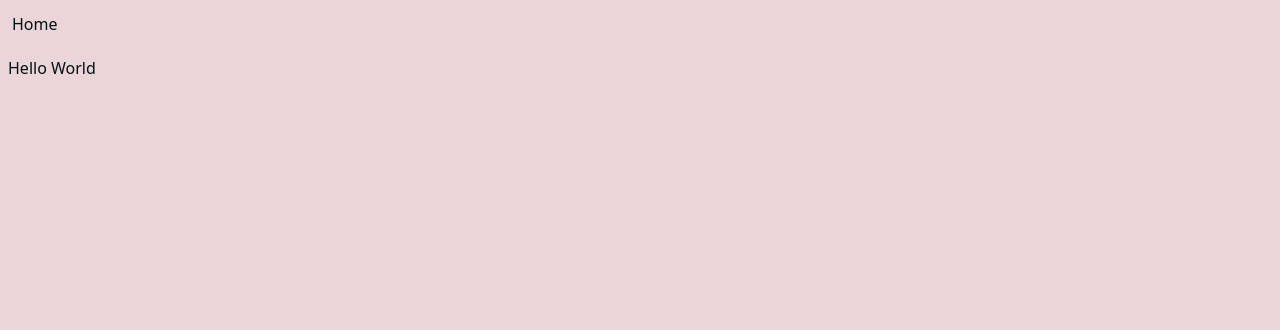
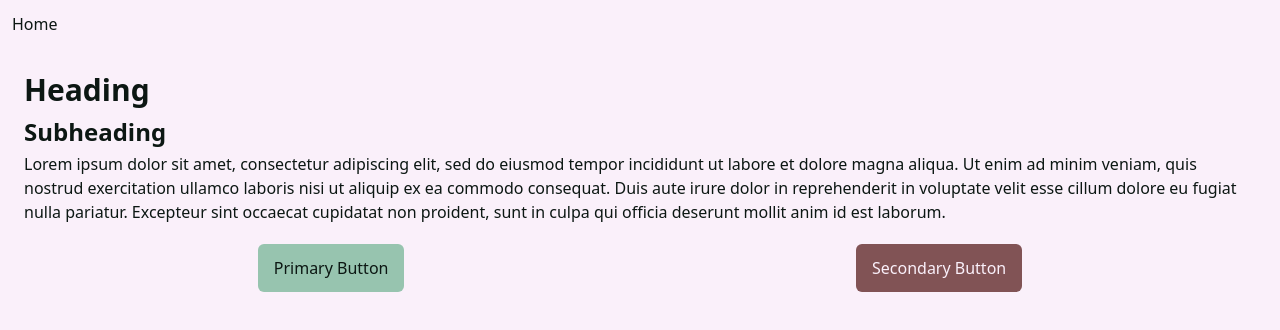
Before and after one commit to WilliamWFLee/pet-feeding-tracker, a Vue app: page / in a window 1280 px wide. Shown: the top 330 px of the page. Built offline with nearby package versions, Linux system fonts and the light colour scheme.

Commit message:
Change theme colors

```diff
--- a/index.html
+++ b/index.html
@@ -1,5 +1,5 @@
 <!doctype html>
-<html lang="en" class="font-sans text-rich-black bg-misty-rose">
+<html lang="en" class="font-sans text-night bg-magnolia">
   <head>
     <meta charset="UTF-8" />
     <link rel="icon" href="/favicon.ico" />
@@ -7,7 +7,7 @@
     <title>Pet Feeding Tracker</title>
   </head>
   <body class="m-0 p-0">
-    <div id="app"></div>
+    <div id="app" class="container mx-auto"></div>
     <script type="module" src="/src/main.js"></script>
   </body>
 </html>
--- a/src/App.vue
+++ b/src/App.vue
@@ -6,7 +6,7 @@ import { RouterLink, RouterView } from 'vue-router'
   header
     nav.flex.height-auto
       RouterLink.flex-auto.block.m-1.p-2(to="/") Home
-  main.m-2
+  main(class='m-4 md:m-6')
     RouterView
 </template>
 
--- a/src/assets/main.sass
+++ b/src/assets/main.sass
@@ -1,3 +1,13 @@
 @tailwind base
 @tailwind components
 @tailwind utilities
+
+@layer base
+  h1, h2
+    @apply font-bold
+  h1
+    @apply text-3xl
+    @apply pb-2
+  h2
+    @apply text-2xl
+    @apply pb-1
--- a/src/views/IndexView.vue
+++ b/src/views/IndexView.vue
@@ -1,3 +1,8 @@
 <template lang="pug">
-  p Hello World
+  h1 Heading
+  h2 Subheading
+  p Lorem ipsum dolor sit amet, consectetur adipiscing elit, sed do eiusmod tempor incididunt ut labore et dolore magna aliqua. Ut enim ad minim veniam, quis nostrud exercitation ullamco laboris nisi ut aliquip ex ea commodo consequat. Duis aute irure dolor in reprehenderit in voluptate velit esse cillum dolore eu fugiat nulla pariatur. Excepteur sint occaecat cupidatat non proident, sunt in culpa qui officia deserunt mollit anim id est laborum.
+  .flex.justify-around.mx-2.my-5
+    button.px-4.py-3.bg-cambridge-blue.rounded-md.align-middle Primary Button
+    button.px-4.py-3.bg-rose-taupe.rounded-md.align-middle.text-magnolia Secondary Button
 </template>
--- a/tailwind.config.js
+++ b/tailwind.config.js
@@ -4,8 +4,10 @@ export default {
   theme: {
     extend: {
       colors: {
-        'rich-black': '#001214',
-        'misty-rose': '#ECD5D8',
+        'magnolia': '#FAF0FA',
+        'night': '#0C1713',
+        'cambridge-blue': '#97C4AF',
+        'rose-taupe': '#815355',
       },
     },
   },
```
